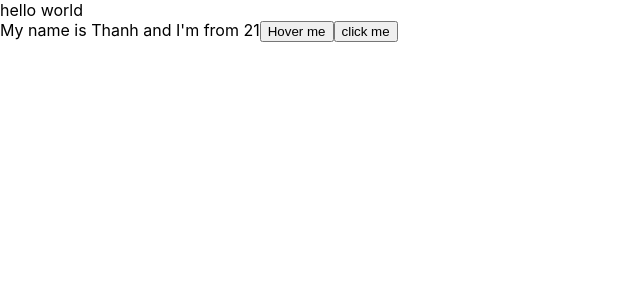
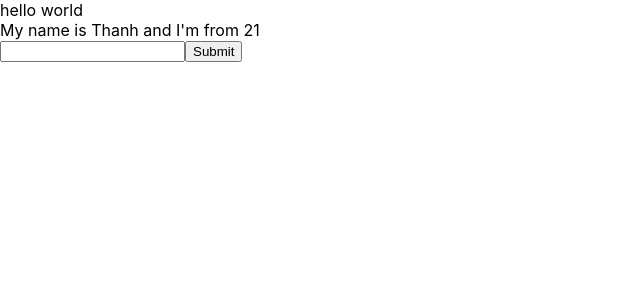
Before and after one commit to Thanh3423/basic-react-redux, a React (Create React App) app: page / in a window 1280 px wide. Shown: the top 300 px of the page, without its empty margins (0-640 px from the left). Built offline with nearby package versions, Linux system fonts and the light colour scheme.

Commit message:
form in react

```diff
--- a/src/components/MyComponent.js
+++ b/src/components/MyComponent.js
@@ -26,14 +26,28 @@
     handleOnMoverOver(event) {
         //console.log(event.pageX)
     }
+
+    handleOnChangeInput = (event) => {
+        this.setState({
+            name: event.target.value
+        })
+
+    }
+
+    handleOnSubmit = (event) => {
+        event.preventDefault();
+        console.log(this.state);
+    }
     //jsx: viết code javascript trong html
     render() {
         return (
             <div>
                 My name is {this.state.name} and I'm from {this.state.age}
-                <button onMouseOver={this.handleOnMoverOver}>Hover me</button>
-
-                <button onClick={(event) => this.handleClick(event)}>click me</button>
+                <form onSubmit={(event) => this.handleOnSubmit(event)}>
+                    <input type='text'
+                        onChange={(event) => this.handleOnChangeInput(event)} />
+                    <button>Submit</button>
+                </form>
             </div>
         );
     }
```
